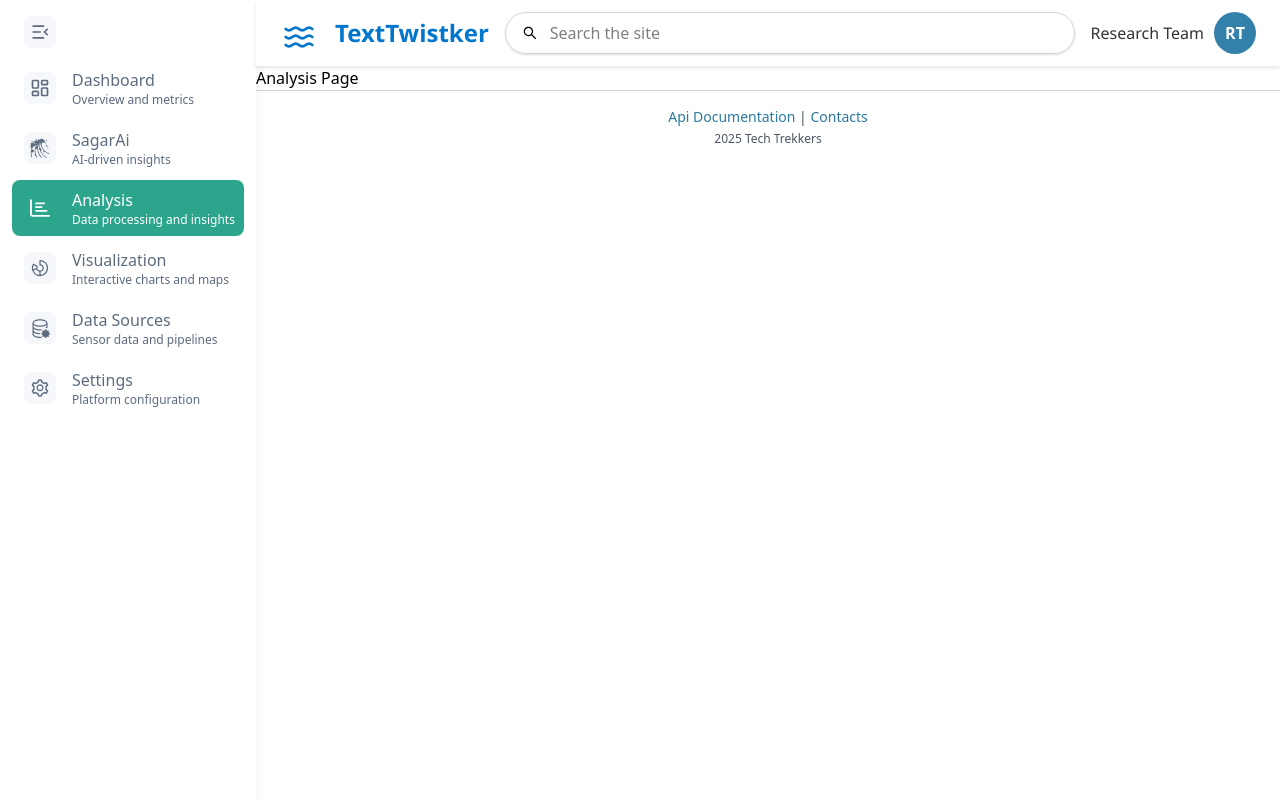
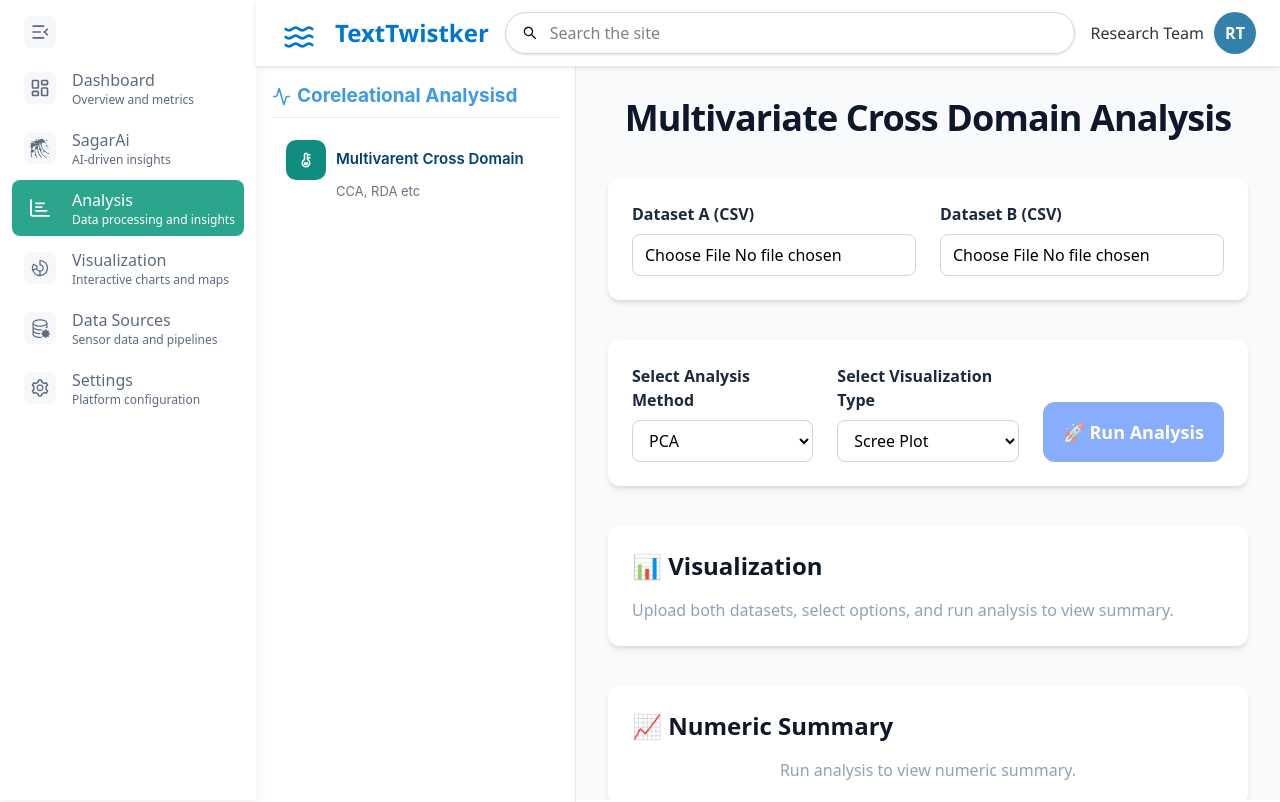
Before and after one commit to TechTrekkers-GEHU/aioceanographic-frontend, a React (Vite) app: page /analysis in a window 1280 px wide. Built offline with nearby package versions, Linux system fonts and the light colour scheme.

Commit message:
added: multivarientCrossDomain analysis feature client interface

```diff
--- a/src/App.jsx
+++ b/src/App.jsx
@@ -5,19 +5,24 @@ import { BrowserRouter as Router, Route, Routes, useLocation } from "react-route
 
 import Sidebar from "./components/SideBar/sidebar";
 import OceanSidebar from "./components/SideBar/oceansidebar";
+import AnalysisSideBar from "./components/SideBar/analysisSideBar";
 import TopBar from "./components/TopBar/TopBar";
 import Home from "./components/Home/Home";
 import SagarAiPage from "./components/SagarAI/SagarAi";
 import Visualization from "./components/Visualization/Visualization";
 import DataSources from "./components/DataSource/datasources";
 import SettingsPage from "./components/Setting/settings";
+import Analysis from "./components/Analysis/Analysis"
 import { Footer } from "./components/Footer/Footer";
 
 const AppShell = () => {
   const { pathname } = useLocation();
   const isVisualizationPage = pathname.toLowerCase().startsWith("/visualization");
+  const isAnalysisPage = pathname.toLowerCase().startsWith("/analysis");
+
 
   const [activeVizId, setActiveVizId] = useState("param");
+  const [activeAnalysisId, setActiveAnalysisId] = useState("multivarentCrossDomain");
 
   const hideFooter = ["/sagarai", "/visualization"].some(path =>
     pathname.toLowerCase().startsWith(path)
@@ -40,7 +45,13 @@ const AppShell = () => {
         <div className="flex flex-1 min-h-0">
           {isVisualizationPage && (
             <div className="shrink-0 h-[calc(100vh-4rem)] bg-white">
-              <OceanSidebar activeItem={activeVizId} onSelect={setActiveVizId} />
+              <OceanSidebar activeItem={activeAnalysisId} onSelect={setActiveAnalysisId} />
+            </div>
+          )}
+
+          {isAnalysisPage && (
+            <div className="shrink-0 h-[calc(100vh-4rem)] bg-white">
+              <AnalysisSideBar activeItem={activeVizId} onSelect={setActiveVizId} />
             </div>
           )}
 
@@ -50,10 +61,14 @@ const AppShell = () => {
                 <Route path="/" element={<Home />} />
                 <Route path="/dashboard" element={<Home />} />
                 <Route path="/sagarai" element={<SagarAiPage />} />
-                <Route path="/analysis" element={<div>Analysis Page</div>} />
 
                 <Route
-                  path="/visualization"
+                path="/analysis"
+                element={<Analysis activeAnalysisId={activeAnalysisId}/>}
+                />
+                <Route
+
+                path="/visualization"
                   element={<Visualization activeVizId={activeVizId} />}
                 />
 
--- /dev/null
+++ b/src/components/Analysis/Analysis.jsx
@@ -0,0 +1,34 @@
+import React, { useState, useEffect } from "react";
+import { cn } from "../../utils/cn";
+import MultivariateCrossDomain from "./MultivariateCrossDomain";
+// ----------------------------------------------------------------------
+
+const Analysis = ({ activeAnalysisId = 'multivarentCrossDomain' }) => {
+  const [isLoading, setIsLoading] = useState(false);
+  const [error, setError] = useState(null);
+  if (isLoading) {
+    return <div className="p-8 text-center text-blue-500">Loading Analysis Engine</div>;
+  }
+  if (error) {
+    return <div className="p-8 text-center text-red-500">Error: {error}</div>;
+  }
+
+  const renderMainContent = (currentAnalysisId) => {
+    switch (currentAnalysisId) {
+      case "multivarentCrossDomain":
+        return <MultivariateCrossDomain/>
+      default:
+        return <div className="text-xl text-gray-500 p-6">Select a Analysis Engine from the sidebar to begin.</div>;
+    }
+  };
+
+  return (
+    <div className="flex w-full min-h-full bg-gray-50">
+      <div className={cn("flex-1 p-8 transition-all duration-300 ease-in-out")}>
+        {renderMainContent(activeAnalysisId)}
+      </div>
+    </div>
+  );
+};
+
+export default Analysis;
--- /dev/null
+++ b/src/components/Analysis/MultivariateCrossDomain.jsx
@@ -0,0 +1,148 @@
+import React, { useState } from "react";
+import Papa from "papaparse";
+
+const analysisOptions = ['PCA', 'CCA', 'PLS', 'RDA'];
+
+const visualizationMap = {
+  PCA: ['Scree Plot', 'Scatter Plot', 'Biplot'],
+  CCA: ['Canonical Scatter', 'Biplot', 'Heatmap'],
+  PLS: ['Latent Scatter', 'VIP Bar', 'Heatmap'],
+  RDA: ['Ordination Plot', 'Biplot', 'Gradient Arrows'],
+};
+
+
+
+const MultivariateCrossDomain = () => {
+  const [csvA, setCsvA] = useState([]);
+  const [csvB, setCsvB] = useState([]);
+  const [analysisType, setAnalysisType] = useState('PCA');
+  const [visualizationType, setVisualizationType] = useState('Scree Plot');
+  const [analysisRun, setAnalysisRun] = useState(false);
+
+  const handleUpload = (e, setter) => {
+    const file = e.target.files[0];
+    Papa.parse(file, {
+      header: true,
+      dynamicTyping: true,
+      complete: (results) => setter(results.data),
+    });
+    setAnalysisRun(false);
+  };
+
+  const handleRunAnalysis = () => {
+    if (csvA.length && csvB.length && analysisType && visualizationType) {
+      setAnalysisRun(true);
+    }
+  };
+
+  return (
+    <div className="space-y-6 w-full">
+      <div className="max-w-6xl mx-auto space-y-10">
+        <h1 className="text-4xl font-bold text-center text-slate-900 tracking-tight">
+          Multivariate Cross Domain Analysis
+        </h1>
+
+        {/* Upload Section */}
+        <div className="grid grid-cols-1 md:grid-cols-2 gap-6 bg-white shadow-md rounded-xl p-6">
+          <div>
+            <label className="block font-semibold mb-2 text-slate-800"> Dataset A (CSV)</label>
+            <input
+              type="file"
+              accept=".csv"
+              onChange={(e) => handleUpload(e, setCsvA)}
+              className="block w-full border border-slate-300 rounded-lg px-3 py-2 focus:outline-none focus:ring-2 focus:ring-blue-400"
+            />
+          </div>
+          <div>
+            <label className="block font-semibold mb-2 text-slate-800"> Dataset B (CSV)</label>
+            <input
+              type="file"
+              accept=".csv"
+              onChange={(e) => handleUpload(e, setCsvB)}
+              className="block w-full border border-slate-300 rounded-lg px-3 py-2 focus:outline-none focus:ring-2 focus:ring-blue-400"
+            />
+          </div>
+        </div>
+
+        {/* Analysis Controls */}
+        <div className="grid grid-cols-1 md:grid-cols-3 gap-6 bg-white shadow-md rounded-xl p-6">
+          <div>
+            <label className="block font-semibold mb-2 text-slate-800">Select Analysis Method</label>
+            <select
+              value={analysisType}
+              onChange={(e) => {
+                setAnalysisType(e.target.value);
+                setVisualizationType(visualizationMap[e.target.value][0]);
+                setAnalysisRun(false);
+              }}
+              className="block w-full border border-slate-300 rounded-lg px-3 py-2 focus:outline-none focus:ring-2 focus:ring-blue-400"
+            >
+              {analysisOptions.map((opt) => (
+                <option key={opt} value={opt}>{opt}</option>
+              ))}
+            </select>
+          </div>
+
+          <div>
+            <label className="block font-semibold mb-2 text-slate-800">Select Visualization Type</label>
+            <select
+              value={visualizationType}
+              onChange={(e) => {
+                setVisualizationType(e.target.value);
+                setAnalysisRun(false);
+              }}
+              className="block w-full border border-slate-300 rounded-lg px-3 py-2 focus:outline-none focus:ring-2 focus:ring-blue-400"
+              disabled={!analysisType}
+            >
+              {visualizationMap[analysisType].map((opt) => (
+                <option key={opt} value={opt}>{opt}</option>
+              ))}
+            </select>
+          </div>
+
+          <div className="flex items-end">
+            <button
+              onClick={handleRunAnalysis}
+              disabled={!csvA.length || !csvB.length || !analysisType || !visualizationType}
+              className="w-full bg-blue-600 text-white font-semibold py-4 px-4 rounded-xl hover:bg-blue-700 transition-all disabled:opacity-50 disabled:cursor-not-allowed text-lg"
+            >
+              🚀 Run Analysis
+            </button>
+          </div>
+        </div>
+
+        {/* Visualization Summary */}
+        <div className="bg-white shadow-md rounded-xl p-6">
+          <h2 className="text-2xl font-semibold text-slate-900 mb-4">📊 Visualization</h2>
+          {analysisRun ? (
+            <p className="text-slate-700 leading-relaxed">
+              <strong>{visualizationType}</strong> for <strong>{analysisType}</strong> has been processed using both datasets.
+              You can now interpret the results or render visual outputs.
+            </p>
+          ) : (
+            <p className="text-slate-400">Upload both datasets, select options, and run analysis to view summary.</p>
+          )}
+        </div>
+
+        {/* Numeric Summary */}
+        <div className="bg-white shadow-md rounded-xl p-6">
+          <h2 className="text-2xl font-semibold text-slate-900 mb-4">📈 Numeric Summary</h2>
+          {analysisRun ? (
+            <div className="grid grid-cols-1 md:grid-cols-3 gap-6">
+              {['Metric A', 'Metric B', 'Metric C'].map((label, idx) => (
+                <div key={idx} className="bg-slate-50 p-4 rounded-lg border border-slate-200 shadow-sm">
+                  <p className="font-semibold text-slate-700">{label}</p>
+                  <p className="text-blue-600 text-lg mt-1">[Insert value or interpretation]</p>
+                </div>
+              ))}
+            </div>
+          ) : (
+            <div className="text-center text-slate-400">Run analysis to view numeric summary.</div>
+          )}
+        </div>
+      </div>
+    </div>
+  );
+};
+
+export default MultivariateCrossDomain;
--- /dev/null
+++ b/src/components/SideBar/analysisSideBar.jsx
@@ -0,0 +1,41 @@
+import React from "react";
+import "./oceansidebar.css";
+import { BiSolidThermometer } from "react-icons/bi";
+import { GiFishEggs, GiDna2 } from "react-icons/gi";
+import { MdOutlineCategory } from "react-icons/md";
+import { TbMapPin } from "react-icons/tb";
+import { FaFish, FaGlobe, FaMapMarkedAlt } from "react-icons/fa";
+import { LuActivity } from "react-icons/lu";
+
+
+const OceanSidebar = ({ activeItem, onSelect }) => {
+
+
+  return (
+    <div className="ocean-sidebar open">
+      <div>
+        <div className="section">
+          <h3 className="section-title">
+            <LuActivity /> Coreleational Analysisd
+          </h3>
+          <ul>
+            <li>
+              <button
+                className={activeItem === "multivarentCrossDomain" ? "active" : ""}
+                onClick={() => onSelect("multivarentCrossDomain")}
+              >
+                <div className="item-title">
+                  <span className="icon-box"><BiSolidThermometer /></span>
+                  Multivarent Cross Domain
+                </div>
+                <div className="item-description">CCA, RDA etc</div>
+              </button>
+            </li>
+          </ul>
+        </div>
+      </div>
+    </div>
+  );
+};
+
+export default OceanSidebar;
```
Also changed, not shown: package.json (+4 -3 lines), 1 other file (tests, documents, lock files or other folders).
